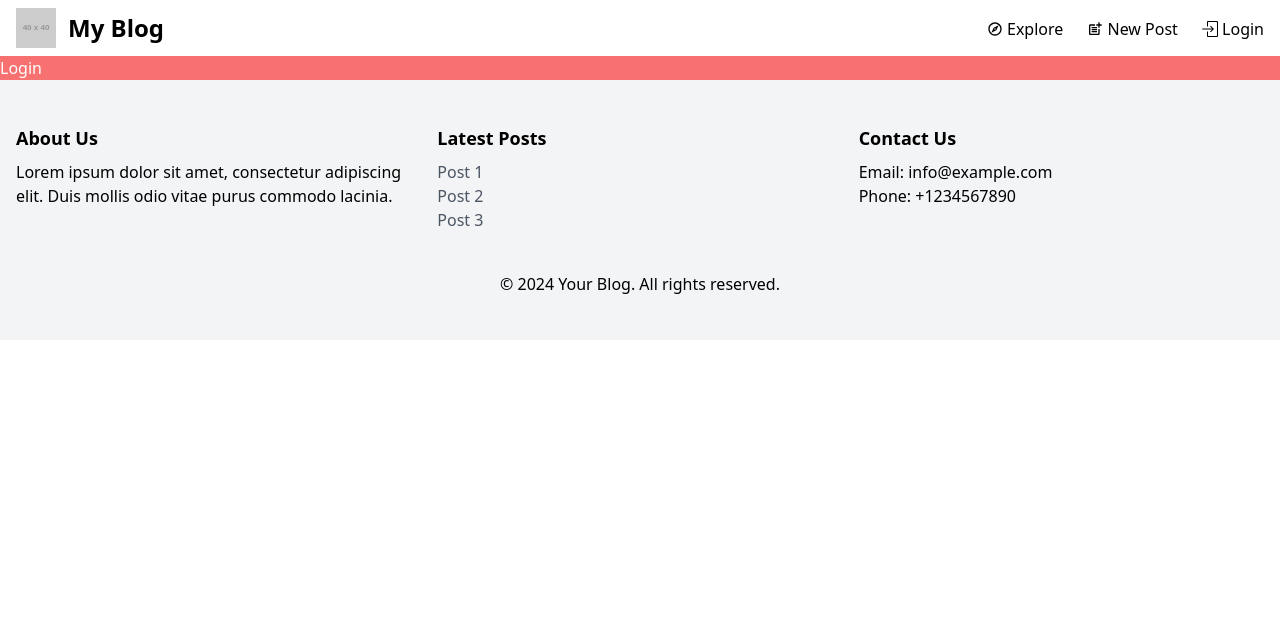
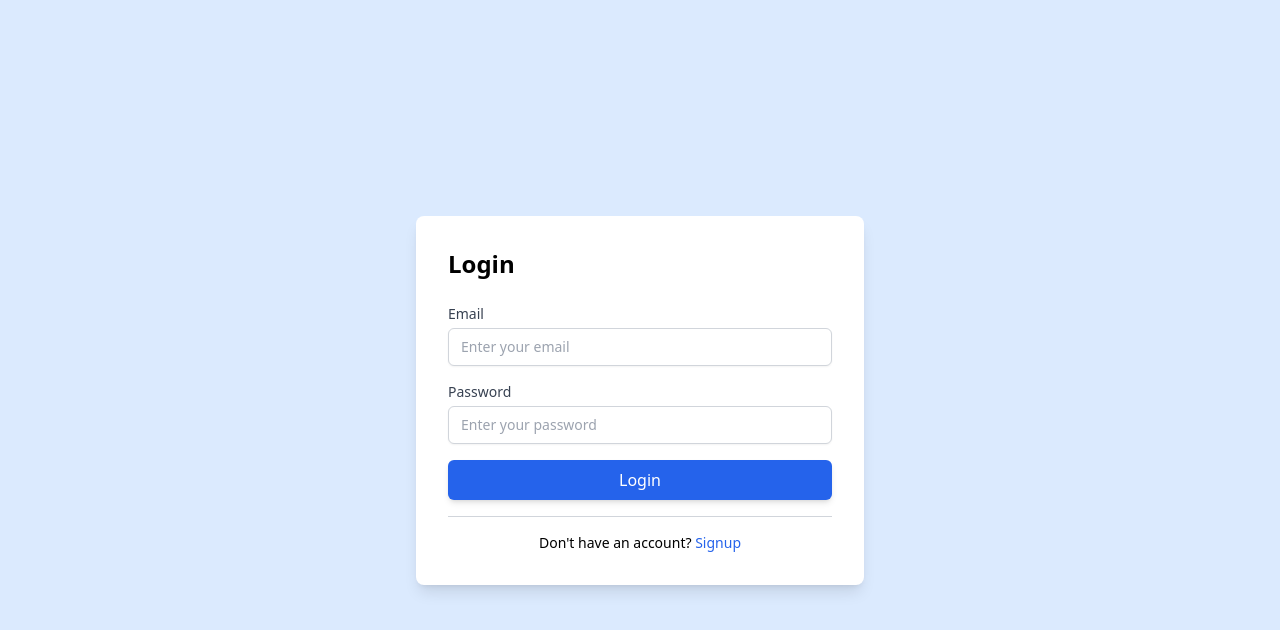
Before and after one commit to Julobulo/MERN-Blog-Platform-with-User-Authentication-and-Admin-Panel, a React (Vite) app in the folder frontend/: page /login in a window 1280 px wide. Shown: the top 630 px of the page. Built offline with nearby package versions, Linux system fonts and the light colour scheme.

Commit message:
Login page (with react-toastify)
A cool but simple login page, with notifications using react-toastify.

```diff
--- a/frontend/package.json
+++ b/frontend/package.json
@@ -10,10 +10,12 @@
     "preview": "vite preview"
   },
   "dependencies": {
+    "axios": "^1.7.2",
     "react": "^18.2.0",
     "react-dom": "^18.2.0",
     "react-icons": "^5.2.1",
-    "react-router-dom": "^6.23.1"
+    "react-router-dom": "^6.23.1",
+    "react-toastify": "^10.0.5"
   },
   "devDependencies": {
     "@types/react": "^18.2.66",
--- a/frontend/src/App.jsx
+++ b/frontend/src/App.jsx
@@ -1,6 +1,8 @@
 
 import React from "react";
-import {Routes, Route} from "react-router-dom";
+import { Routes, Route } from "react-router-dom";
+import { ToastContainer } from "react-toastify";
+import 'react-toastify/dist/ReactToastify.css';
 import AdminPanel from "./components/AdminPanel";
 import Article from "./components/Article";
 import Create from "./components/Create";
@@ -14,17 +16,28 @@ import Signup from "./components/Signup";
 const App = () => {
   return (
     <main>
-      <Navbar />
+      <ToastContainer
+        position="top-right"
+        autoClose={5000}
+        hideProgressBar={false}
+        newestOnTop={false}
+        closeOnClick
+        rtl={false}
+        pauseOnFocusLoss
+        draggable
+        pauseOnHover
+        theme="dark"
+        transition:Bounce
+      />
       <Routes>
-        <Route path="/" element={<Home />} />
-        <Route path="/AdminPanel" element={<AdminPanel />} />
-        <Route path="/blog/article/:id" element={<Article />} />
-        <Route path="/create" element={<Create />} />
-        <Route path="/blog" element={<Explore />} />
+        <Route path="/" element={[<Navbar />, <Home />, <Footer />]} />
+        <Route path="/AdminPanel" element={[<Navbar />, <AdminPanel />, <Footer />]} />
+        <Route path="/blog/article/:id" element={[<Navbar />, <Article />, <Footer />]} />
+        <Route path="/create" element={[<Navbar />, <Create />, <Footer />]} />
+        <Route path="/blog" element={[<Navbar />, <Explore />, <Footer />]} />
         <Route path="/login" element={<Login />} />
         <Route path="/signup" element={<Signup />} />
       </Routes>
-      <Footer />
     </main>
   )
 }
--- a/frontend/src/components/Login.jsx
+++ b/frontend/src/components/Login.jsx
@@ -1,10 +1,99 @@
 
-import React from "react";
+import React, { useState } from "react";
+import { Link, useNavigate } from "react-router-dom";
+import { toast } from "react-toastify";
+import axios from "axios";
 
 const Login = () => {
-  return (
-	<div className="bg-red-400 text-white">Login</div>
-  )
+    const navigate = useNavigate();
+    const [inputValue, setInputValue] = useState({
+        email: "",
+        password: "",
+    });
+    const { email, password } = inputValue;
+    const handleOnChange = (e) => {
+        const { name, value } = e.target;
+        setInputValue({
+            ...inputValue,
+            [name]: value,
+        });
+    };
+
+    const handleError = (err) =>
+        toast.error(err, {
+            position: "bottom-left",
+        });
+    const handleSuccess = (msg) =>
+        toast.success(msg, {
+            position: "bottom-left",
+        });
+
+    const handleSubmit = async (e) => {
+        e.preventDefault();
+        try {
+            const { data } = await axios.post(
+                "http://localhost:5555/login",
+                {
+                    ...inputValue,
+                },
+                { withCredentials: true }
+            );
+            console.log(data);
+            const { success, message } = data;
+            if (success) {
+                handleSuccess(message);
+                setTimeout(() => {
+                    navigate("/");
+                }, 1000);
+            } else {
+                handleError(message);
+            }
+        } catch (error) {
+            toast.error(`Couldn't login`);
+            console.log(error);
+        }
+        setInputValue({
+            ...inputValue,
+            email: "",
+            password: "",
+        });
+    };
+    return (
+        <div className="flex items-center justify-center min-h-screen bg-blue-100">
+            <div className="bg-white p-8 rounded-lg shadow-lg w-full max-w-md">
+                <h2 className="text-2xl font-bold mb-6">Login</h2>
+                <form onSubmit={handleSubmit}>
+                    <div className="mb-4">
+                        <label htmlFor="email" className="block text-sm font-medium text-gray-700">Email</label>
+                        <input
+                            type="email"
+                            name="email"
+                            value={email}
+                            placeholder="Enter your email"
+                            onChange={handleOnChange}
+                            className="mt-1 block w-full px-3 py-2 border border-gray-300 rounded-md shadow-sm focus:outline-none focus:ring-blue-500 focus:border-blue-500 sm:text-sm"
+                        />
+                    </div>
+                    <div className="mb-4">
+                        <label htmlFor="password" className="block text-sm font-medium text-gray-700">Password</label>
+                        <input
+                            type="password"
+                            name="password"
+                            value={password}
+                            placeholder="Enter your password"
+                            onChange={handleOnChange}
+                            className="mt-1 block w-full px-3 py-2 border border-gray-300 rounded-md shadow-sm focus:outline-none focus:ring-blue-500 focus:border-blue-500 sm:text-sm"
+                        />
+                    </div>
+                    <button type="submit" className="w-full bg-blue-600 text-white py-2 px-4 rounded-md shadow-md hover:bg-blue-700 focus:outline-none focus:ring-2 focus:ring-offset-2 focus:ring-blue-500">Login</button>
+                </form>
+                <hr className="my-4 border-t border-gray-300" />
+                <span className="block text-sm text-center mt-4">
+                    Don't have an account? <Link to="/signup" className="text-blue-600 hover:underline">Signup</Link>
+                </span>
+            </div>
+        </div>
+    )
 }
 
 export default Login
```
Also changed, not shown: 1 other file (tests, documents, lock files or other folders).
